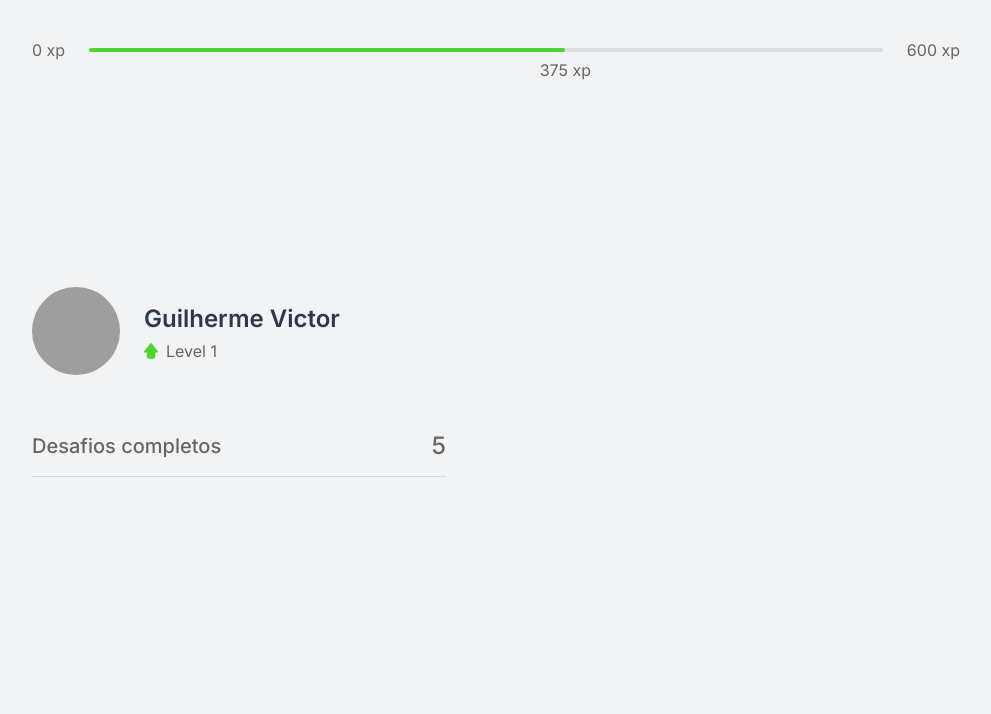
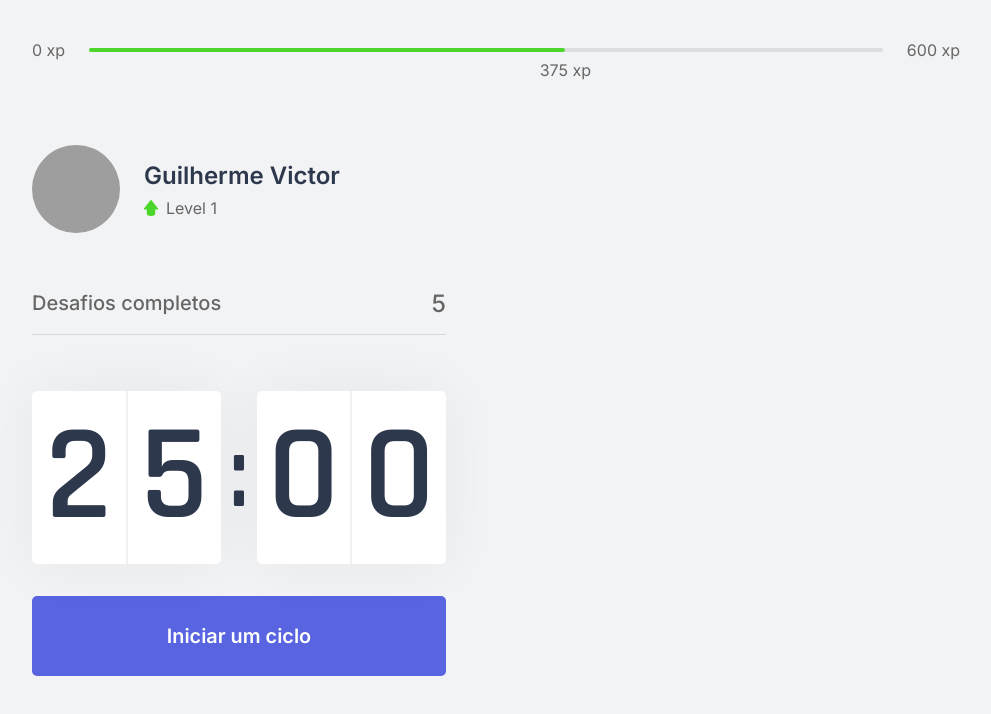
Before and after one commit to guivictorr/moveit, a Next.js app: page / in a window 1280 px wide. Shown: the top 714 px of the page, without its empty margins (144-1135 px from the left). Built offline with nearby package versions, Linux system fonts and the light colour scheme; grey boxes are pictures that could not be loaded.

Commit message:
feat(countdown): created countdown component

```diff
--- a/pages/_document.tsx
+++ b/pages/_document.tsx
@@ -10,6 +10,8 @@
             href="https://fonts.googleapis.com/css2?family=Inter:wght@400;500;600&family=Rajdhani:wght@600&display=swap"
             rel="stylesheet"
           />
+          <link rel="shortcut icon" href="favicon.png" type="image/png" />
+          <title>Move.it</title>
         </Head>
         <body>
           <Main />
--- a/pages/index.tsx
+++ b/pages/index.tsx
@@ -3,6 +3,7 @@
 import ExperienceBar from '../src/components/ExperienceBar';
 import Profile from '../src/components/Profile';
 import CompletedChallenges from '../src/components/CompletedChallenges';
+import Countdown from '../src/components/Countdown';
 
 export default function Home() {
   return (
@@ -13,6 +14,7 @@
         <div className={styles.leftContainer}>
           <Profile />
           <CompletedChallenges />
+          <Countdown />
         </div>
         <div />
       </section>
--- /dev/null
+++ b/src/components/Countdown.tsx
@@ -0,0 +1,49 @@
+import { useEffect, useState } from 'react';
+import styles from '../styles/components/Countdown.module.scss';
+
+export default function Countdown() {
+  const [time, setTime] = useState(25 * 60);
+  const [active, setActive] = useState(false);
+
+  const minutes = Math.floor(time / 60);
+  const seconds = time % 60;
+
+  const [minuteLeft, minuteRight] = String(minutes).padStart(2, '0').split('');
+  const [secondLeft, secondRight] = String(seconds).padStart(2, '0').split('');
+
+  function startCountdown() {
+    setActive(true);
+  }
+
+  useEffect(() => {
+    if (active && time > 0) {
+      setTimeout(() => {
+        setTime(time - 1);
+      }, 1000);
+    }
+  }, [active, time]);
+
+  return (
+    <div>
+      <div className={styles.countdownContainer}>
+        <div>
+          <span>{minuteLeft}</span>
+          <span>{minuteRight}</span>
+        </div>
+        <span>:</span>
+        <div>
+          <span>{secondLeft}</span>
+          <span>{secondRight}</span>
+        </div>
+      </div>
+
+      <button
+        type="button"
+        onClick={startCountdown}
+        className={styles.countdownButton}
+      >
+        Iniciar um ciclo
+      </button>
+    </div>
+  );
+}
--- /dev/null
+++ b/src/styles/components/Countdown.module.scss
@@ -0,0 +1,58 @@
+@import '../variables.scss';
+
+.countdownContainer {
+  display: flex;
+  align-items: center;
+  font-family: Rajdhani;
+  font-weight: 600;
+  color: $title;
+
+  & > div {
+    flex: 1;
+    display: flex;
+    align-items: center;
+    justify-content: space-evenly;
+    background: $white;
+    box-shadow: 0 0 60px rgba(0, 0, 0, 0.05);
+    border-radius: 5px;
+    font-size: 8.5rem;
+    text-align: center;
+
+    span {
+      flex: 1;
+
+      &:first-child {
+        border-right: 1px solid #f0f1f3;
+      }
+
+      &:last-child {
+        border-left: 1px solid #f0f1f3;
+      }
+    }
+  }
+
+  & > span {
+    font-size: 6.25rem;
+    margin: 0 0.5rem;
+  }
+}
+
+.countdownButton {
+  width: 100%;
+  height: 5rem;
+  margin-top: 2rem;
+  display: flex;
+  align-items: center;
+  justify-content: center;
+  border: 0;
+  border-radius: 5px;
+  background: $blue;
+  color: $white;
+  font-size: 1.24rem;
+  font-weight: 600;
+  transition: background 0.4s ease;
+
+  &:hover {
+    background: $blue-dark;
+  }
+}
```
